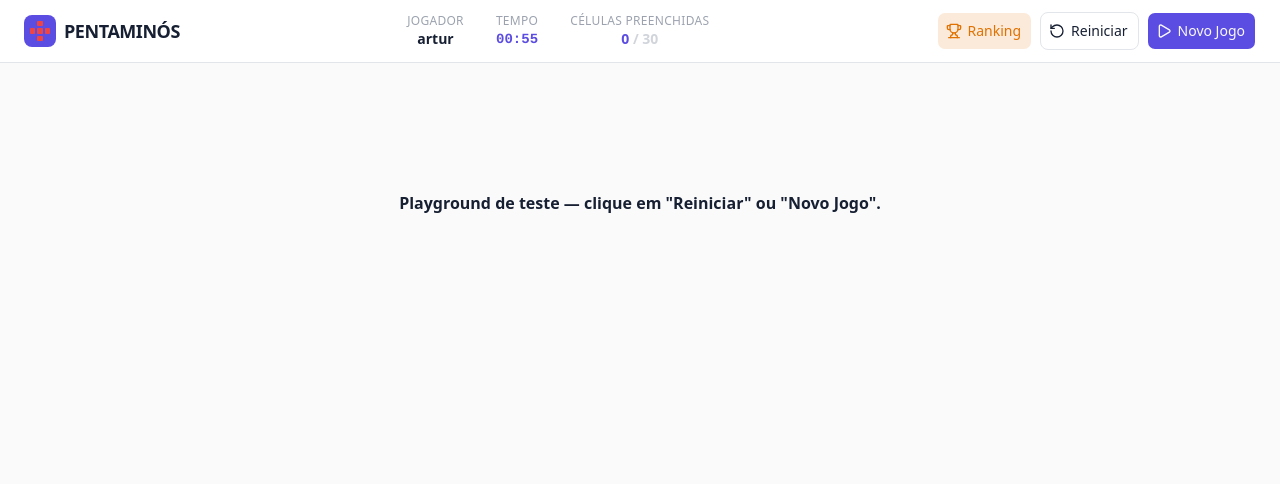
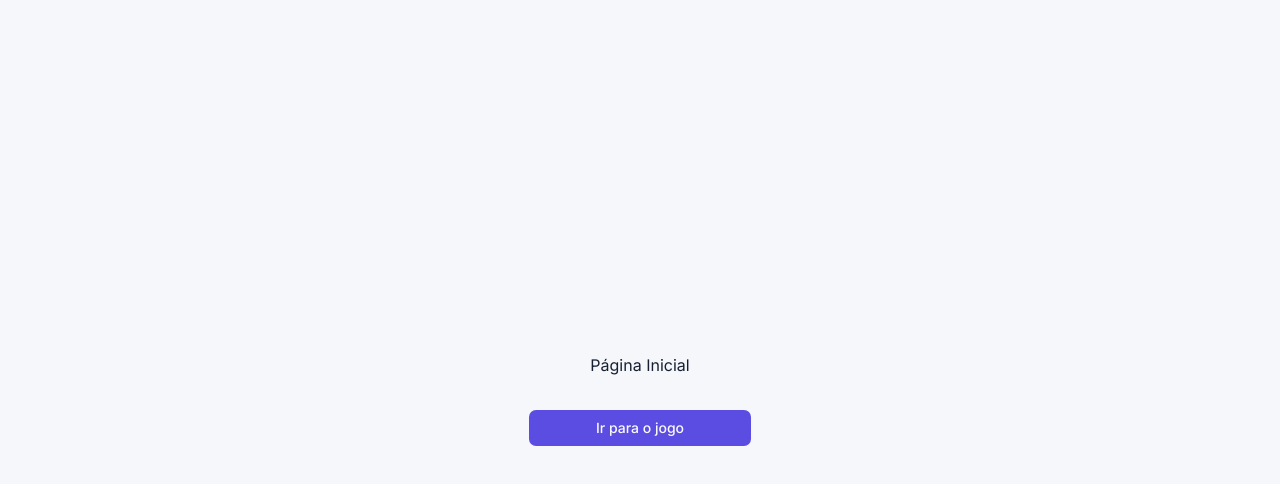
Before and after one commit to Myllenam/pentaminos, a Next.js app in the folder pentaminos/: page / in a window 1280 px wide. Shown: the top 484 px of the page. Built offline with nearby package versions, Linux system fonts and the light colour scheme.

Commit message:
ajuste estrutura codigo

```diff
--- /dev/null
+++ b/pentaminos/app/jogar/page.tsx
@@ -0,0 +1,46 @@
+"use client";
+
+import { useState } from "react";
+
+import { Alert } from "@/components/alert/alert";
+import { Header } from "@/components/header/header";
+
+export default function Page() {
+  const [restartOpen, setRestartOpen] = useState(false);
+  const [newGameOpen, setNewGameOpen] = useState(false);
+
+  return (
+    <div className="flex flex-col flex-1 bg-zinc-50 font-sans">
+      <Header
+        onRestart={() => setRestartOpen(true)}
+        onNewGame={() => setNewGameOpen(true)}
+        onOpenRanking={() => console.log("abrir ranking")}
+      />
+
+      <main className="mx-auto flex w-full max-w-3xl flex-1 flex-col items-center justify-between px-16 py-32">
+        <p className="font-bold text-foreground">
+          Playground de teste — clique em &quot;Reiniciar&quot; ou &quot;Novo Jogo&quot;.
+        </p>
+      </main>
+
+      <Alert
+        open={restartOpen}
+        onOpenChange={setRestartOpen}
+        title="Reiniciar partida?"
+        description="Tem certeza que deseja reiniciar a partida? Todo o progresso atual será perdido."
+        confirmLabel="Reiniciar"
+        variant="destructive-solid"
+        onConfirm={() => console.log("partida reiniciada")}
+      />
+
+      <Alert
+        open={newGameOpen}
+        onOpenChange={setNewGameOpen}
+        title="Iniciar novo jogo?"
+        description="Deseja abandonar a partida atual e iniciar um novo jogo? O progresso atual será perdido."
+        confirmLabel="Novo Jogo"
+        onConfirm={() => console.log("novo jogo iniciado")}
+      />
+    </div>
+  );
+}
--- a/pentaminos/app/page.tsx
+++ b/pentaminos/app/page.tsx
@@ -1,46 +1,15 @@
-"use client";
-
-import { useState } from "react";
-
-import { Alert } from "@/components/alert/alert";
-import { Header } from "@/components/header/header";
+import { Button } from "@/components/ui/button";
+import Link from "next/link";
 
 export default function Home() {
-  const [restartOpen, setRestartOpen] = useState(false);
-  const [newGameOpen, setNewGameOpen] = useState(false);
-
   return (
-    <div className="flex flex-col flex-1 bg-zinc-50 font-sans">
-      <Header
-        onRestart={() => setRestartOpen(true)}
-        onNewGame={() => setNewGameOpen(true)}
-        onOpenRanking={() => console.log("abrir ranking")}
-      />
-
-      <main className="mx-auto flex w-full max-w-3xl flex-1 flex-col items-center justify-between px-16 py-32">
-        <p className="font-bold text-foreground">
-          Playground de teste — clique em &quot;Reiniciar&quot; ou &quot;Novo Jogo&quot;.
-        </p>
-      </main>
-
-      <Alert
-        open={restartOpen}
-        onOpenChange={setRestartOpen}
-        title="Reiniciar partida?"
-        description="Tem certeza que deseja reiniciar a partida? Todo o progresso atual será perdido."
-        confirmLabel="Reiniciar"
-        variant="destructive-solid"
-        onConfirm={() => console.log("partida reiniciada")}
-      />
-
-      <Alert
-        open={newGameOpen}
-        onOpenChange={setNewGameOpen}
-        title="Iniciar novo jogo?"
-        description="Deseja abandonar a partida atual e iniciar um novo jogo? O progresso atual será perdido."
-        confirmLabel="Novo Jogo"
-        onConfirm={() => console.log("novo jogo iniciado")}
-      />
+    <div className="flex flex-col flex-1 items-center justify-center gap-8">
+      Página Inicial
+      <div className="flex flex-col items-center w-56">
+        <Button asChild>
+          <Link href="/jogar">Ir para o jogo</Link>
+        </Button>
+      </div>
     </div>
   );
 }
```
